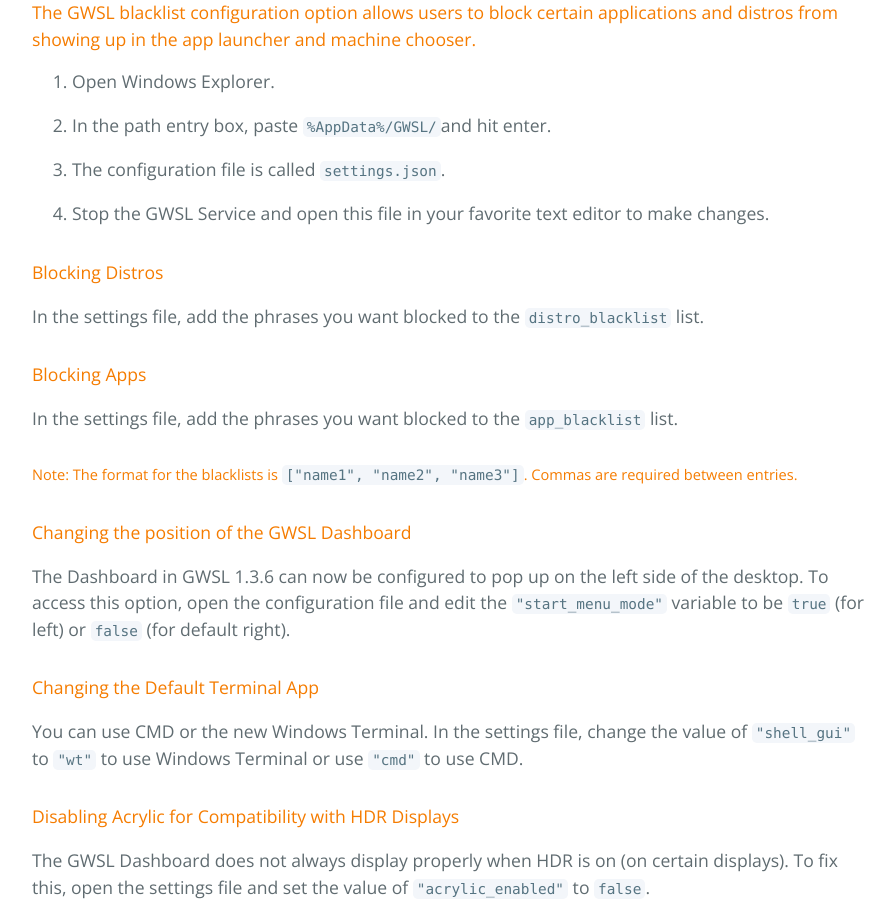
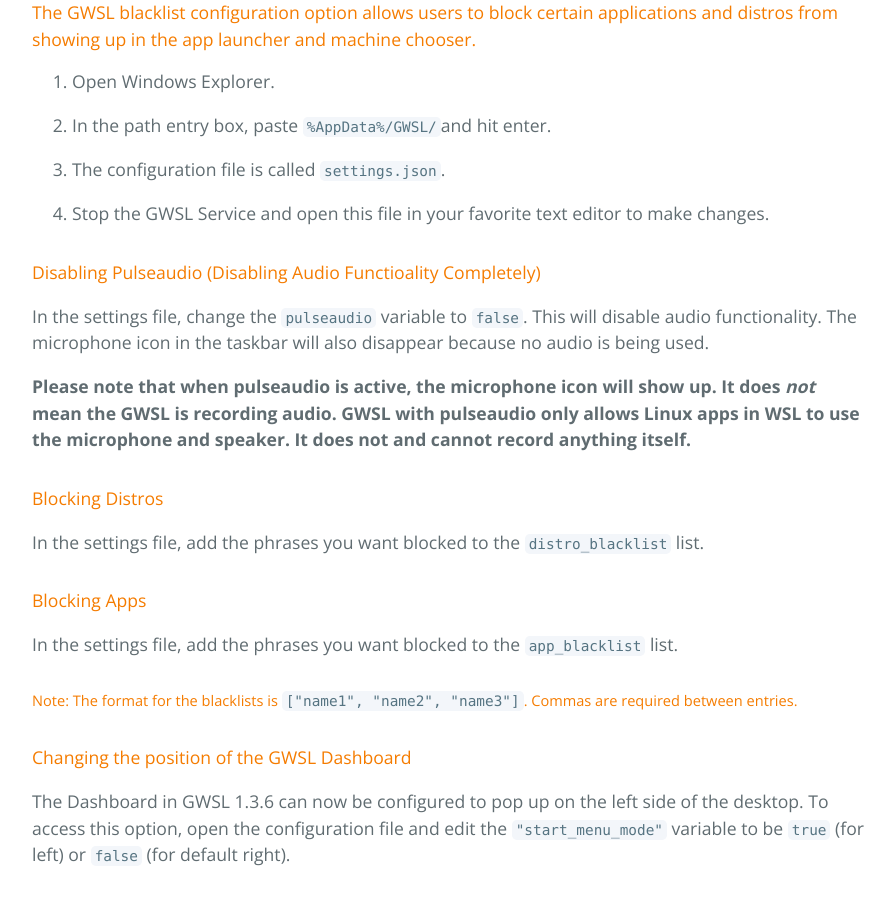
Before and after one commit to Opticos/gwsl, a Jekyll site: the page built from tutorials/manual.md, in a window 1280 px wide and 900 px high, scrolled down 11768 px. Shown: the whole window, without its empty margins (192-1087 px from the left). Built offline with Jekyll 4.4.1, drawn with Linux system fonts in a browser that asks for light colours; the repository's description, which GitHub fills in, is left out.

Commit message:
Update manual.md

````diff
--- a/tutorials/manual.md
+++ b/tutorials/manual.md
@@ -280,6 +280,12 @@ Add this to the end of `config.fish` and you should be good to go! (Credit to [J
 
 4.  Stop the GWSL Service and open this file in your favorite text editor to make changes.
 
+#### Disabling Pulseaudio (Disabling Audio Functioality Completely)
+
+In the settings file, change the ```pulseaudio``` variable to ```false```. This will disable audio functionality. The microphone icon in the taskbar will also disappear because no audio is being used.
+
+__Please note that when pulseaudio is active, the microphone icon will show up. It does _not_ mean the GWSL is recording audio. GWSL with pulseaudio only allows Linux apps in WSL to use the microphone and speaker. It does not and cannot record anything itself.__
+
 #### Blocking Distros
 
 In the settings file, add the phrases you want blocked to the ```distro_blacklist``` list.
````
